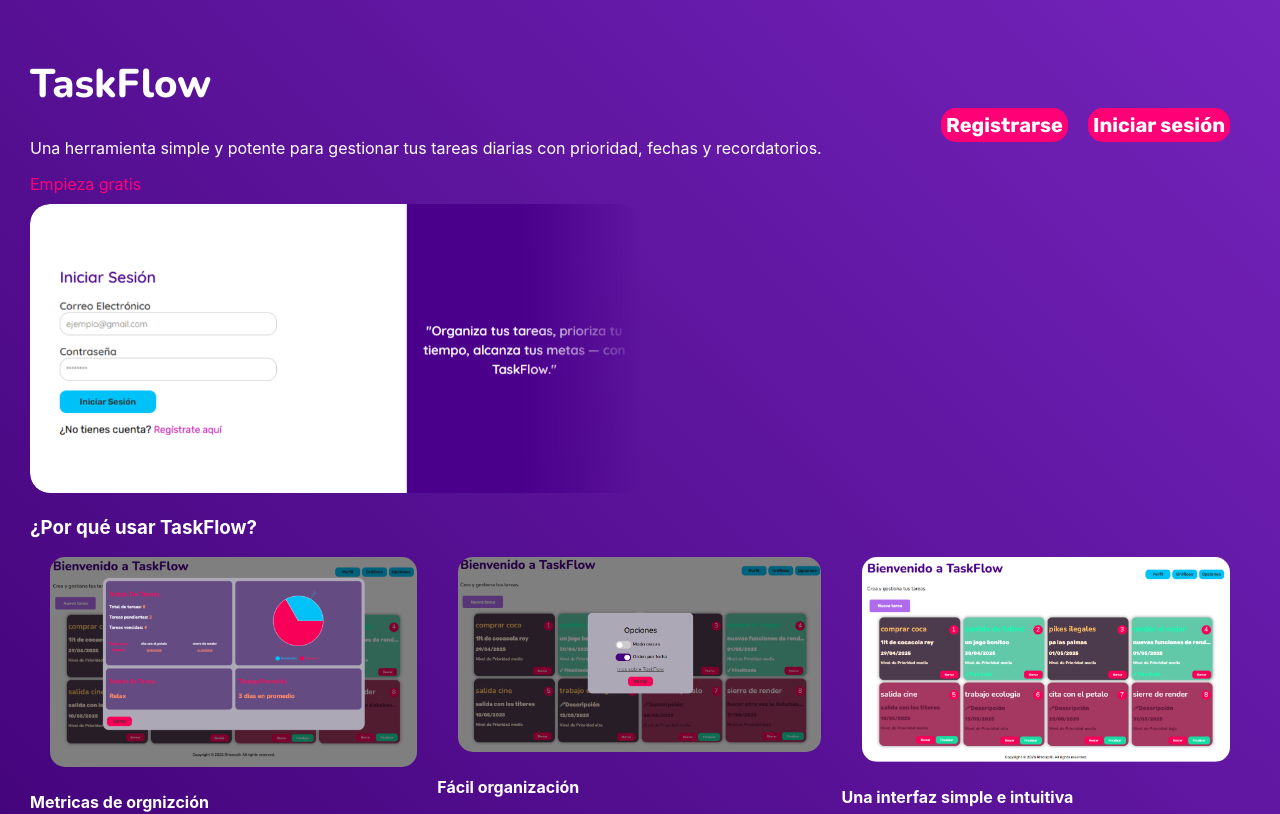
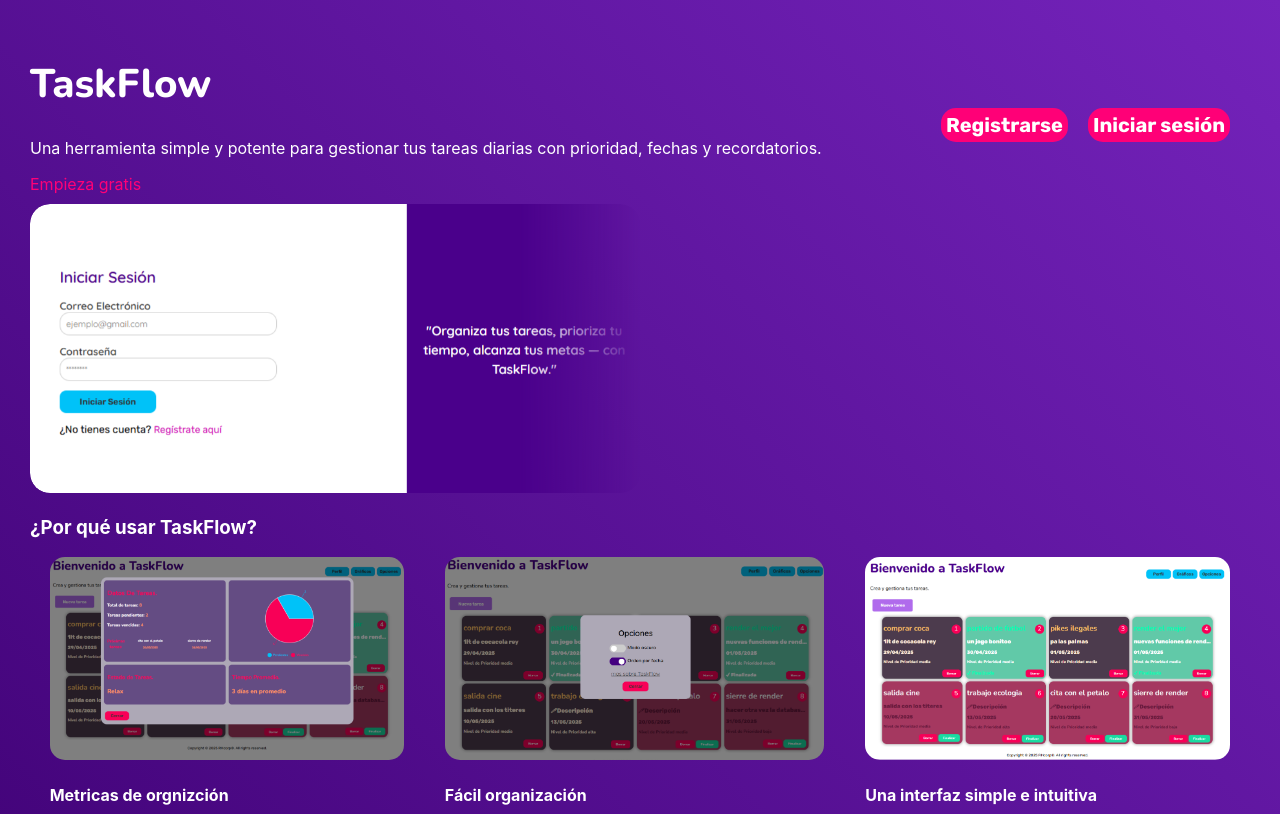
Before and after one commit to JuanGoez18/taskflow, a React (Create React App) app: page / in a window 1280 px wide. Shown: the top 814 px of the page. Built offline with nearby package versions, Linux system fonts and the light colour scheme; the HTML template or start-up script is replaced by a standard one.

Commit message:
Update App.css

```diff
--- a/src/App.css
+++ b/src/App.css
@@ -73,11 +73,17 @@
   display: flex;
 }
 
+.cajaseccion2 p, h4{
+  margin-right: 5%;
+  margin-left: 5%;
+}
+
 .cajaseccion2 .img2,
 .cajaseccion2 .img3,
 .cajaseccion2 .img4 {
   width: 90%;
   height: auto;
+  max-height: 300px;
   object-fit: contain;
   margin-right: 5%;
   margin-left: 5%;
```
